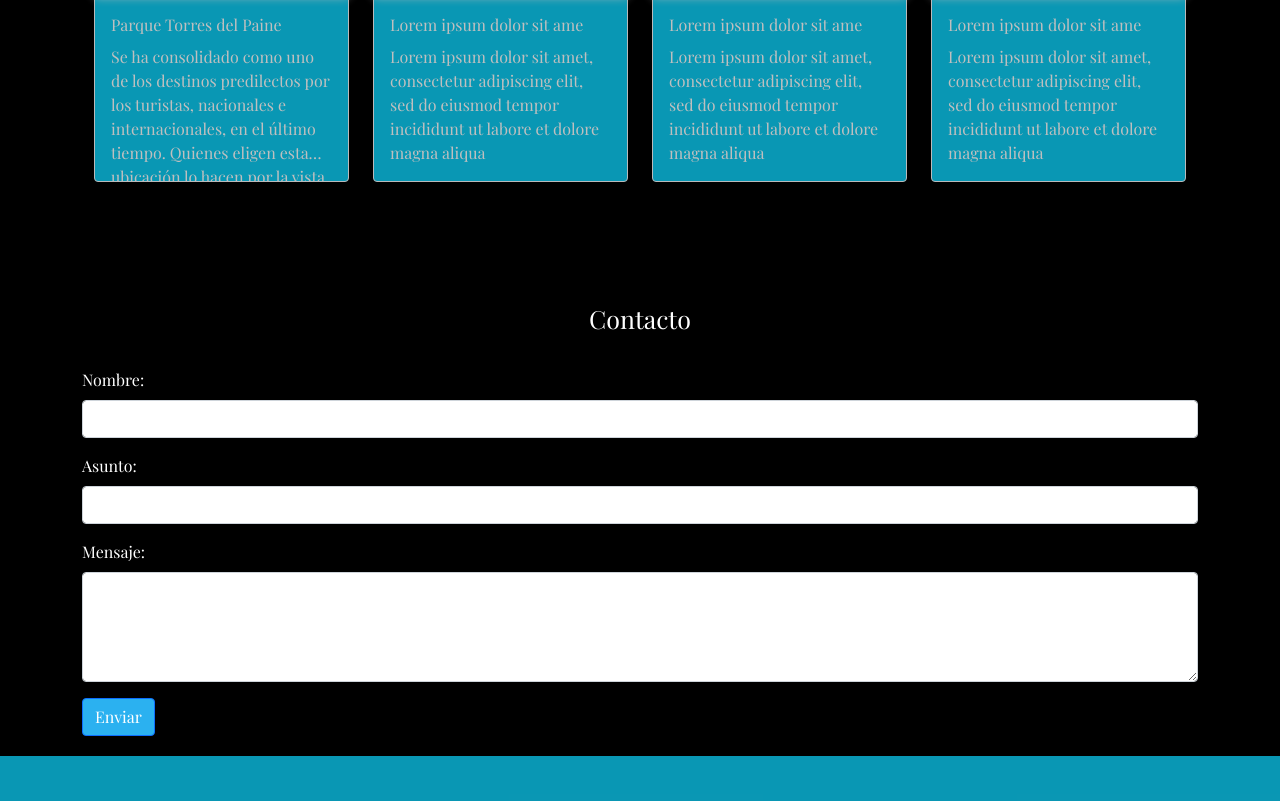
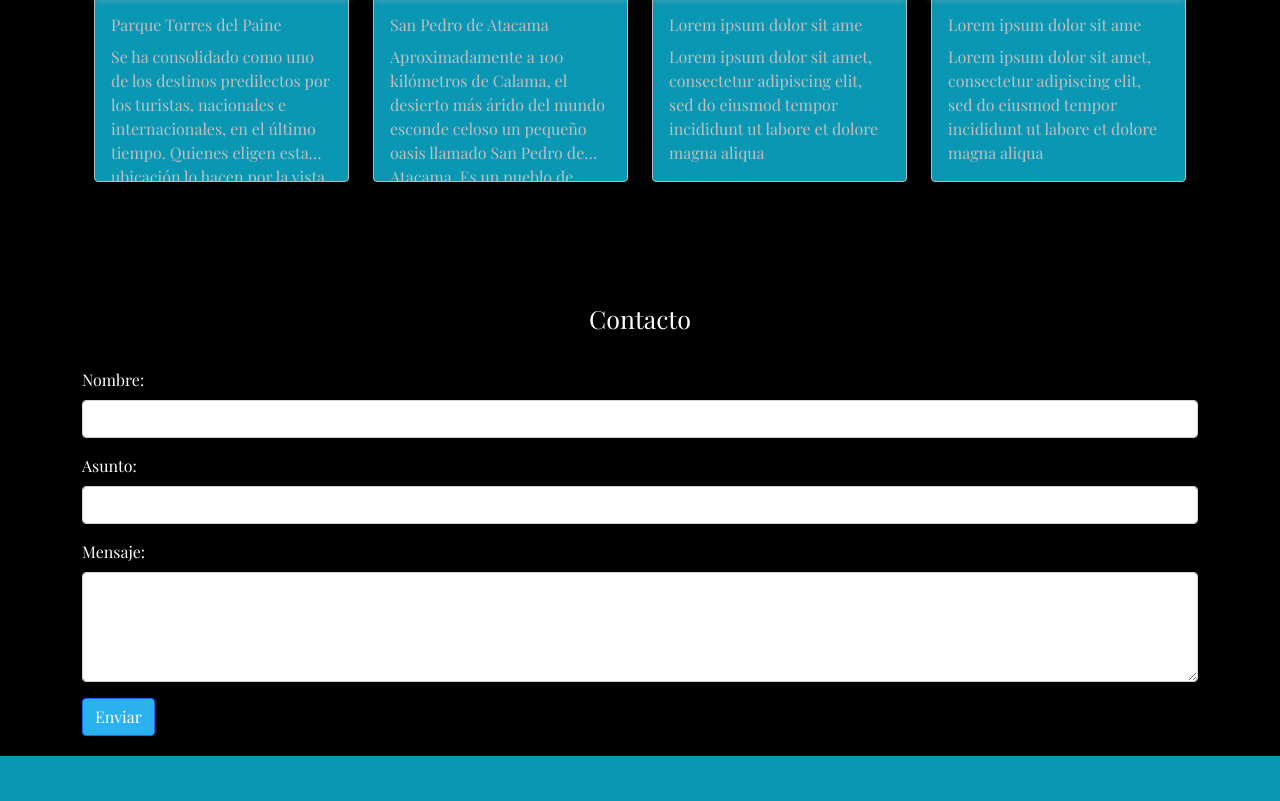
Before and after one commit to FranJavacisco/Viajes_Chile, a plain HTML site: page index.html in a window 1280 px wide. Shown: the part 1747-2548 px from the top of the page. Drawn offline with nearby package versions, Linux system fonts and the light colour scheme.

Commit message:
Agregando enlaces a destacados

```diff
--- a/index.html
+++ b/index.html
@@ -2,12 +2,15 @@
 <html lang="en">
 
 <!-- Apertura Head -->
+
 <head>
   <meta charset="UTF-8" />
   <meta http-equiv="X-UA-Compatible" content="IE=edge" />
   <meta name="viewport" content="width=device-width, initial-scale=1.0" />
   <meta name="Author" content="Francisco Lopez">
+
   <link rel="shortcut icon" href="assets/img/viajes.svg" type="image/x-icon" />
+
   <meta name="keywords" content="Viajes Chile, Norte de Chile, Sur de Chile" />
 
   <!-- Apertura  Bootstrap CSS -->
@@ -29,7 +32,7 @@
 
   <nav class="navbar navbar-expand-lg navbar-dark fixed-top" style="background-color: transparent">
     <div class="container">
-      <a class="navbar-brand" href="#">
+      <a class="navbar-brand" href="https://torresdelpaine.com/torres-del-paine/entradas-acceso-parque-nacional/">
         <p>
           <img src="assets/img/viajes.svg" alt="Logo Viajes Chile" /> Viajes
           Chile
@@ -198,7 +201,7 @@
       <div class="row">
         <div class="col-12 col-md-3 my-3">
           <div class="card bg-info opacity-75 border-light">
-            <a href="nueva_pagina.html" target="_blank">
+            <a href="https://torresdelpaine.com/torres-del-paine/entradas-acceso-parque-nacional/" target="_blank">
               <img src="assets/img/card1.jpg" class="card-img-top" alt="" />
             </a>
             <div class="card-body text-white text-start">
@@ -216,10 +219,17 @@
           <div class="card bg-info opacity-75 border-light">
             <img src="assets/img/card2.jpg" class="card-img-top" alt="" />
             <div class="card-body text-white text-start">
-              <div class="card-title">Lorem ipsum dolor sit ame</div>
+              <div class="card-title">San Pedro de Atacama</div>
               <p class="card-text">
-                Lorem ipsum dolor sit amet, consectetur adipiscing elit, sed
-                do eiusmod tempor incididunt ut labore et dolore magna aliqua
+                Aproximadamente a 100 kilómetros de Calama, el desierto más árido del mundo esconde celoso un pequeño
+                oasis llamado San Pedro de Atacama.
+                Es un pueblo de adobe y calles de tierra que le ha robado el corazón a miles de turistas por los
+                encantos de la cultura atacameña y española que contienen cada una de sus construcciones.
+                ¿Qué te parece si me acompañas y recorremos juntos este poblado? Avanzamos por calle Caracoles con un
+                cielo tan azul sobre nuestras cabezas que se confunde con el mar.
+                Extranjeros de todas las nacionalidades caminan junto a nosotros, mientras nuestro sendero comienza a
+                crecer en agencias, restaurantes, hoteles, alojamientos, centro de llamados y todos los servicios que un
+                turista pueda necesitar para su aventura a las increíbles maravillas que encierra la zona.
               </p>
             </div>
           </div>
```
Also changed, not shown: assets/js/main.js (line endings or trailing spaces). Lines whose indentation alone changed are shown as unchanged.
